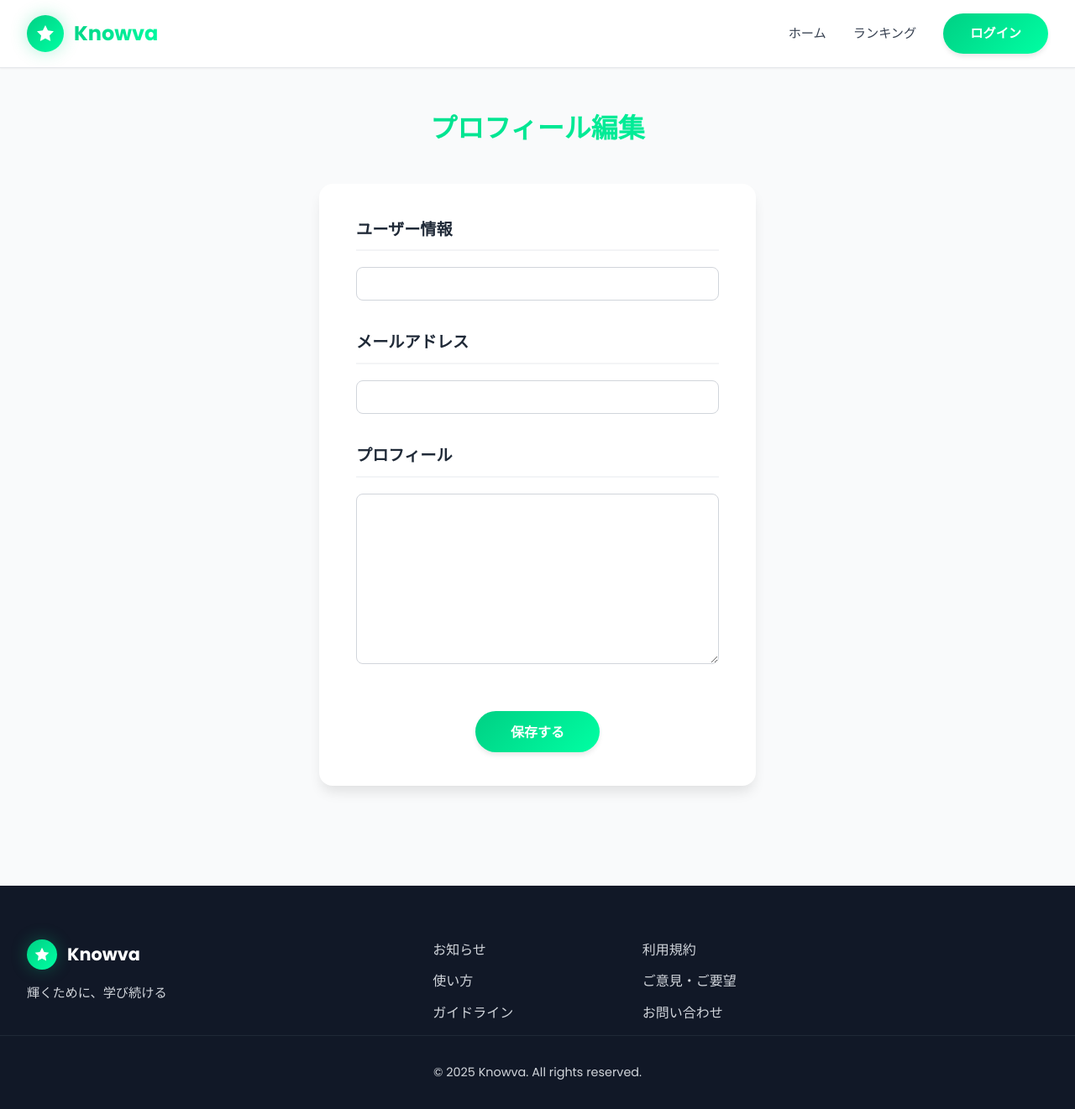
After one commit to K-zoe/knowva, a Django app: template accounts/templates/accounts/profile_edit.html in a window 1280 px wide. The commit adds this page. Shown: the whole page at 84% size. Run offline with Django 5.2, Linux system fonts and the light colour scheme; the template is opened without the code that fills it: values that come from a table or form of the project are taken from there, others are empty; a map, chart or similar area stays blank; parts of the project's set-up code (start-up, migrations or seed data) failed here and were passed over.

Commit message:
【作成】プロフィール編集機能作成

```diff
--- a/accounts/forms.py
+++ b/accounts/forms.py
@@ -1,7 +1,7 @@
 from django.contrib.auth.forms import UserCreationForm,AuthenticationForm
 from django import forms
 from django.core.exceptions import ValidationError
-from .models import User
+from .models import User,Profile
 
 class SignUpForm(UserCreationForm):
     class Meta:
@@ -40,3 +40,14 @@ class LoginForm(AuthenticationForm):
                 self.error_messages['is_active'],
                 code = 'is_active'
             )
+
+
+class UserForm(forms.ModelForm):
+    class Meta:
+        model = User
+        fields = ['username', 'email']
+
+class ProfileForm(forms.ModelForm):
+    class Meta:
+        model = Profile
+        fields = ['biography']
--- /dev/null
+++ b/accounts/static/accounts/css/profile_edit.css
@@ -0,0 +1,145 @@
+/* ===============================
+   レイアウト
+================================ */
+.profile-edit-container {
+    padding: 1rem 1rem;
+}
+
+/* フォーム全体 */
+.profile-form {
+    max-width: 520px;
+    width: 100%;
+    margin: 0 auto;
+    padding: 2.5rem 2.75rem;
+    background: var(--white);
+    border-radius: var(--radius);
+    box-shadow: var(--shadow-md);
+    box-sizing: border-box;
+}
+
+/* ===============================
+   タイトル
+================================ */
+.page-title {
+    text-align: center;
+    font-size: 2rem;
+    font-weight: 700;
+    margin-bottom: 2.5rem;
+    background: var(--gradient-main);
+    -webkit-background-clip: text;
+    -webkit-text-fill-color: transparent;
+}
+
+/* ===============================
+   セクション
+================================ */
+.form-section {
+    margin-bottom: 2.2rem;
+}
+
+.section-title {
+    font-size: 1.2rem;
+    font-weight: 700;
+    color: var(--gray-800);
+    margin-bottom: 1.2rem;
+    padding-bottom: 0.5rem;
+    border-bottom: 2px solid var(--gray-100);
+}
+
+/* ===============================
+   Django form.as_p
+================================ */
+.profile-form p {
+    margin-bottom: 1.4rem;
+}
+
+.profile-form label {
+    display: block;
+    font-weight: 600;
+    font-size: 0.9rem;
+    margin-bottom: 0.4rem;
+    color: var(--gray-700);
+}
+
+/* ===============================
+   入力欄
+================================ */
+.profile-form input,
+.profile-form textarea,
+.profile-form select {
+    width: 100%;
+    padding: 0.65rem 0.75rem;
+    font-size: 0.95rem;
+    border-radius: var(--radius-sm);
+    border: 1px solid var(--gray-300);
+    background: var(--white);
+    box-sizing: border-box;
+}
+
+.profile-form textarea {
+    resize: vertical;
+    min-height: 5.5rem;
+}
+
+/* フォーカス */
+.profile-form input:focus,
+.profile-form textarea:focus,
+.profile-form select:focus {
+    outline: none;
+    border-color: var(--primary);
+}
+
+.errorlist {
+    margin: 0.4rem 0 0;
+    padding: 0;
+    list-style: none;      /* ・を消す */
+    color: #dc2626;        /* 赤文字 */
+    font-size: 1rem;
+    font-weight: 500;
+}
+
+.errorlist li {
+    margin: 0.2rem 0;
+}
+
+/* ===============================
+   ボタン
+================================ */
+.form-actions {
+    text-align: center;
+    margin-top: 3rem;
+}
+
+.btn-primary {
+    display: inline-flex;
+    align-items: center;
+    justify-content: center;
+    gap: 0.5rem;
+    padding: 0.8rem 2.6rem;
+    font-size: 1rem;
+    font-weight: 600;
+    border: none;
+    border-radius: var(--radius-full);
+    background: var(--gradient-main);
+    color: var(--white);
+    box-shadow: var(--shadow);
+    transition: var(--transition);
+}
+
+.btn-primary:hover {
+    transform: translateY(-2px);
+    box-shadow: var(--shadow-glow);
+}
+
+/* ===============================
+   スマホ
+================================ */
+@media (max-width: 480px) {
+    .profile-form {
+        padding: 1.6rem 1.4rem;
+    }
+
+    .page-title {
+        font-size: 1.6rem;
+    }
+}
--- a/accounts/templates/accounts/mypage.html
+++ b/accounts/templates/accounts/mypage.html
@@ -68,7 +68,7 @@
             <section class="content-card">
                 <div class="card-header">
                     <h2 class="card-title">プロフィール</h2>
-                    <a href="" class="btn-edit">編集</a>
+                    <a href="{% url 'profile_edit' %}" class="btn-edit">編集</a>
                 </div>
 
                 <div class="profile-info">
--- /dev/null
+++ b/accounts/templates/accounts/profile_edit.html
@@ -0,0 +1,39 @@
+{% extends "base.html" %}
+{% load static %}
+
+{% block title %}プロフィール編集{% endblock %}
+
+{% block extra_css %}
+<link rel="stylesheet" href="{% static 'accounts/css/profile_edit.css' %}">
+{% endblock %}
+
+{% block content %}
+<div class="profile-edit-container">
+    <h1 class="page-title">プロフィール編集</h1>
+
+    <form method="post" enctype="multipart/form-data" class="profile-form">
+        {% csrf_token %}
+
+        <section class="form-section">
+            <h2 class="section-title">ユーザー情報</h2>
+            {{ user_form.username.errors }}
+            {{ user_form.username }}
+        </section>
+
+        <section class="form-section">
+            <h2 class="section-title">メールアドレス</h2>
+            {{ user_form.email.errors }}
+            {{ user_form.email }}
+        </section>
+
+        <section class="form-section">
+            <h2 class="section-title">プロフィール</h2>
+            {{ profile_form.biography }}
+        </section>
+
+        <div class="form-actions">
+            <button type="submit" class="btn-primary">保存する</button>
+        </div>
+    </form>
+</div>
+{% endblock %}
--- a/accounts/urls.py
+++ b/accounts/urls.py
@@ -4,6 +4,7 @@ from .views import (
     LoginPageView,
     LogoutPageView,
     MyPageView,
+    ProfileEditView
 )
 
 urlpatterns = [
@@ -11,4 +12,5 @@ urlpatterns = [
     path('login/', LoginPageView.as_view(), name = 'login'),
     path('logout/', LogoutPageView.as_view(), name = 'logout'),
     path('mypage/', MyPageView.as_view(), name = 'mypage'),
+    path('profile_edit/', ProfileEditView.as_view(), name = 'profile_edit'),
 ]
```
Also changed, not shown: accounts/views.py (+27 -3 lines), README.md.
